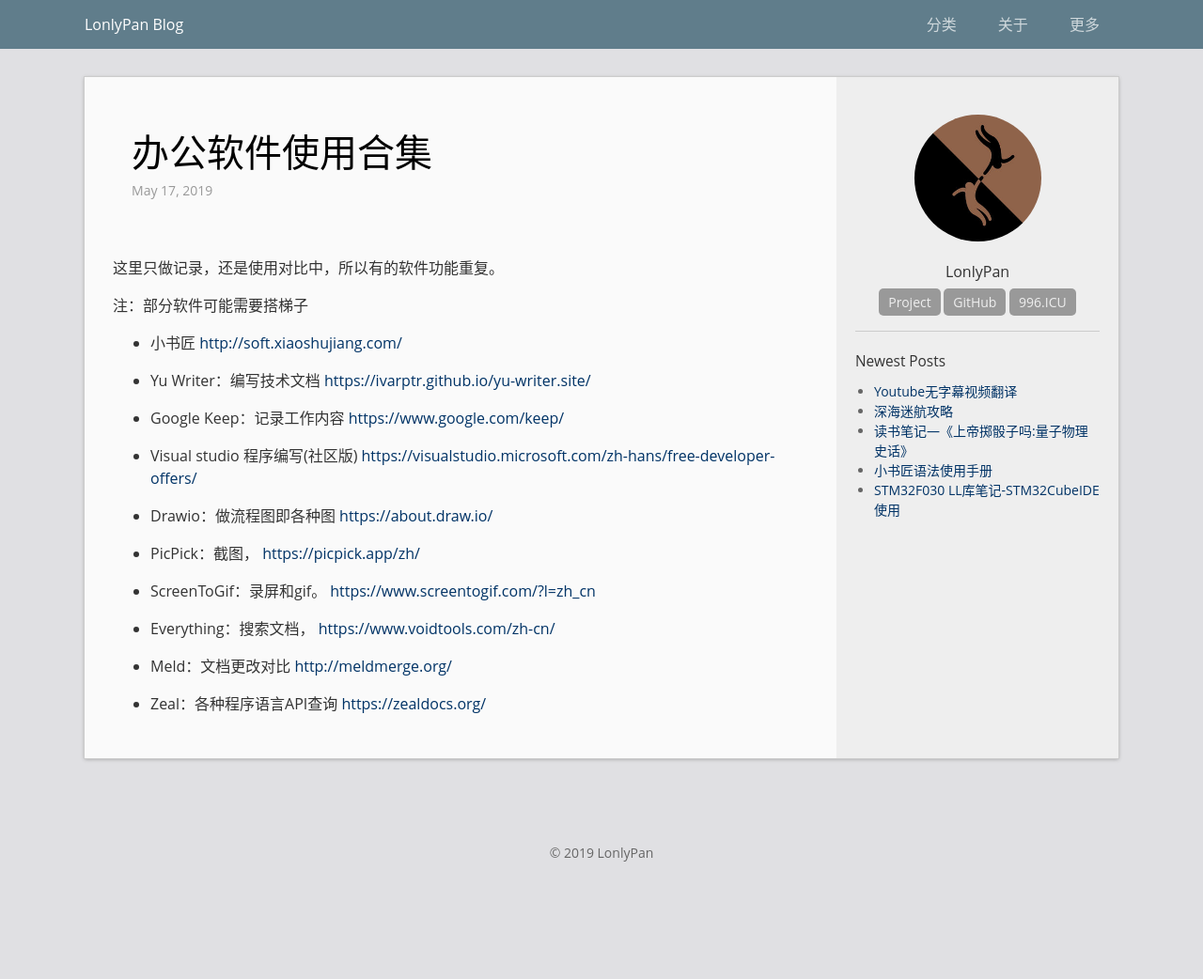
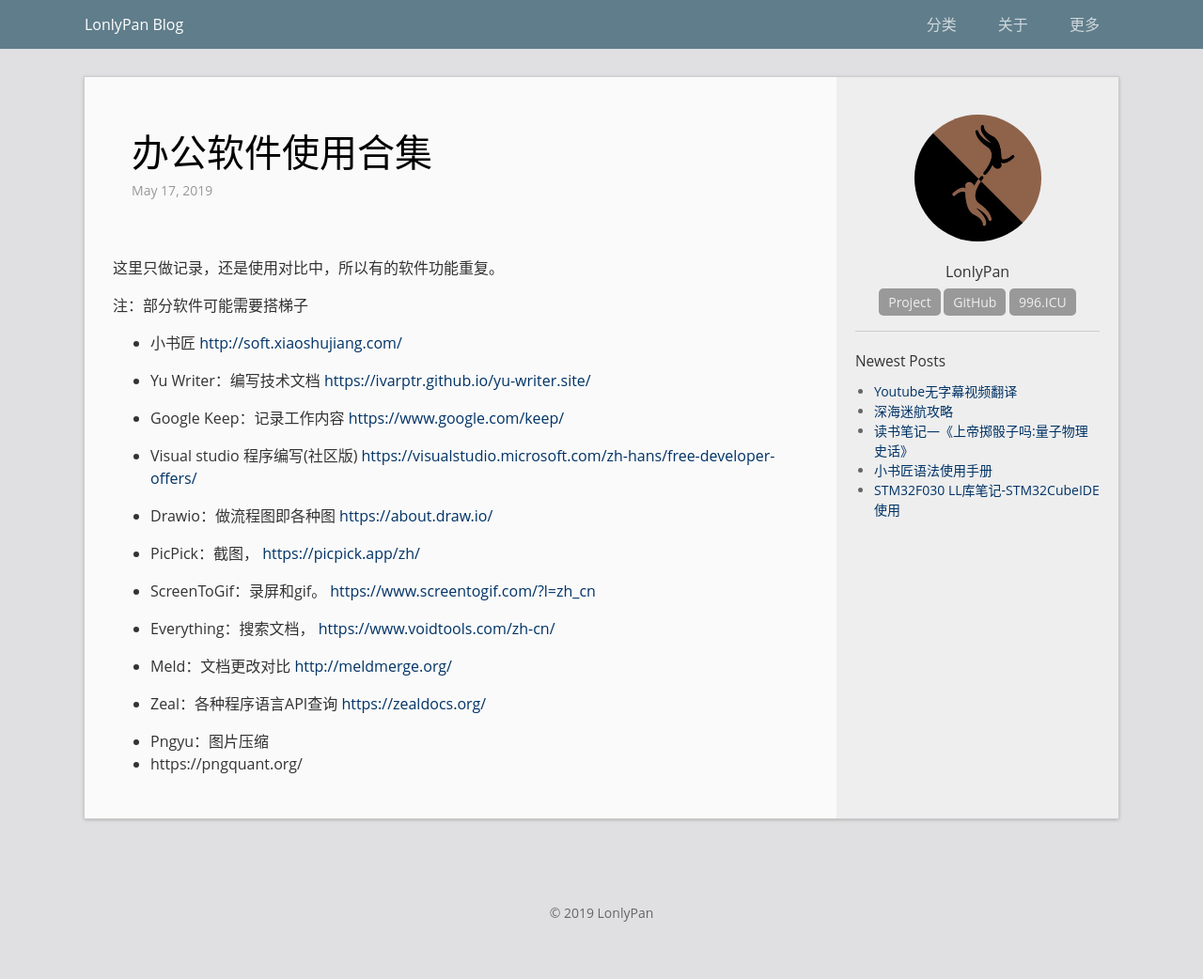
Before and after one commit to LonlyStack/LonlyPan.github.io, a Jekyll site: the page built from _posts/2019-05-17-办公软件使用合集.md, in a window 1280 px wide. Shown: the whole page at 94% size. Built offline with Jekyll 4.4.1, drawn with Linux system fonts in a browser that asks for light colours; before the commit the page ends 978 px from its top, so only the background shows below that.

Commit message:
修改文件: _posts/2019-05-17-办公软件使用合集.md

```diff
--- a/_posts/2019-05-17-办公软件使用合集.md
+++ b/_posts/2019-05-17-办公软件使用合集.md
@@ -38,3 +38,6 @@
 
 * Zeal：各种程序语言API查询
  [https://zealdocs.org/](https://zealdocs.org/)
+
+ - Pngyu：图片压缩
+ - https://pngquant.org/
```
